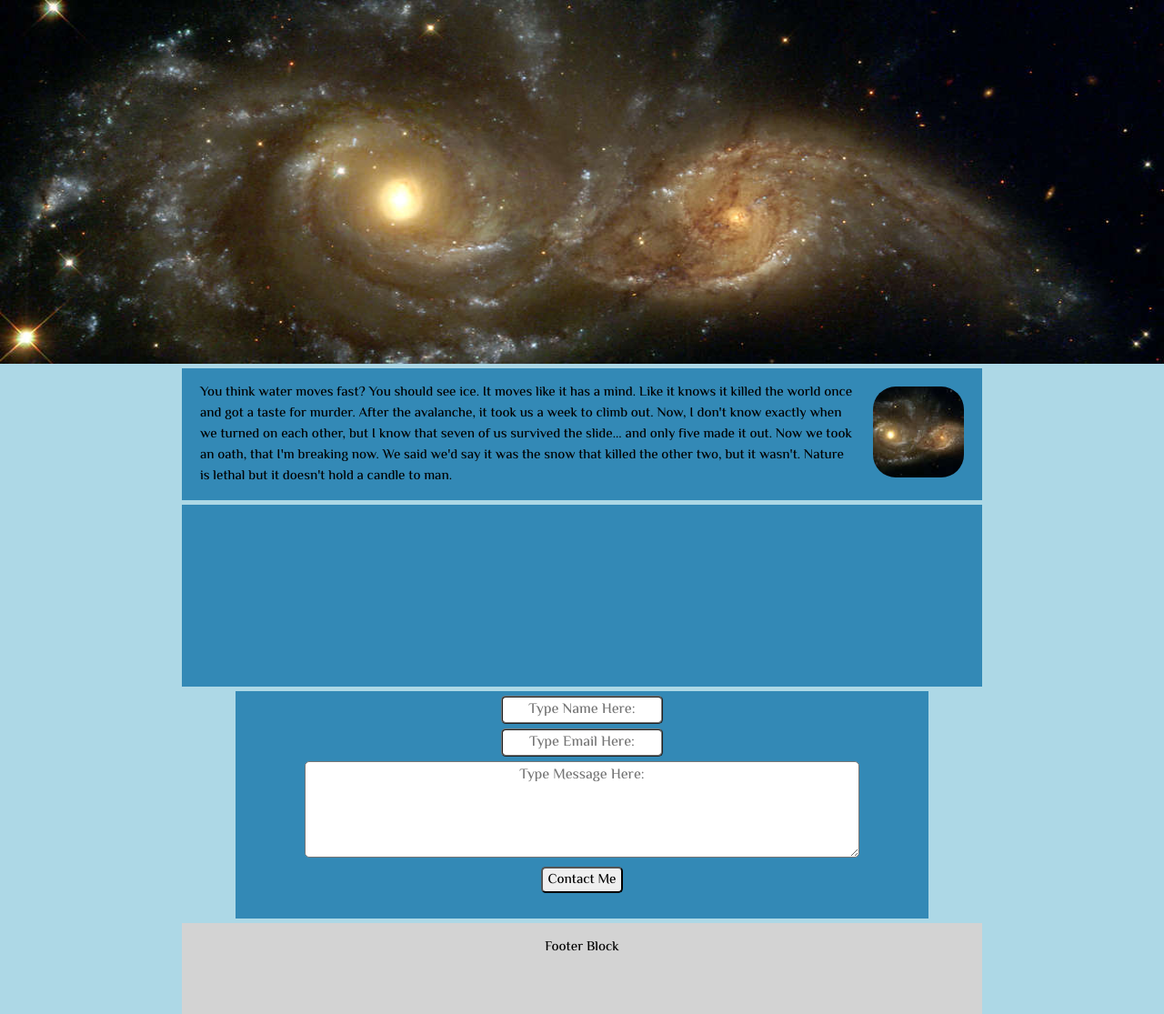
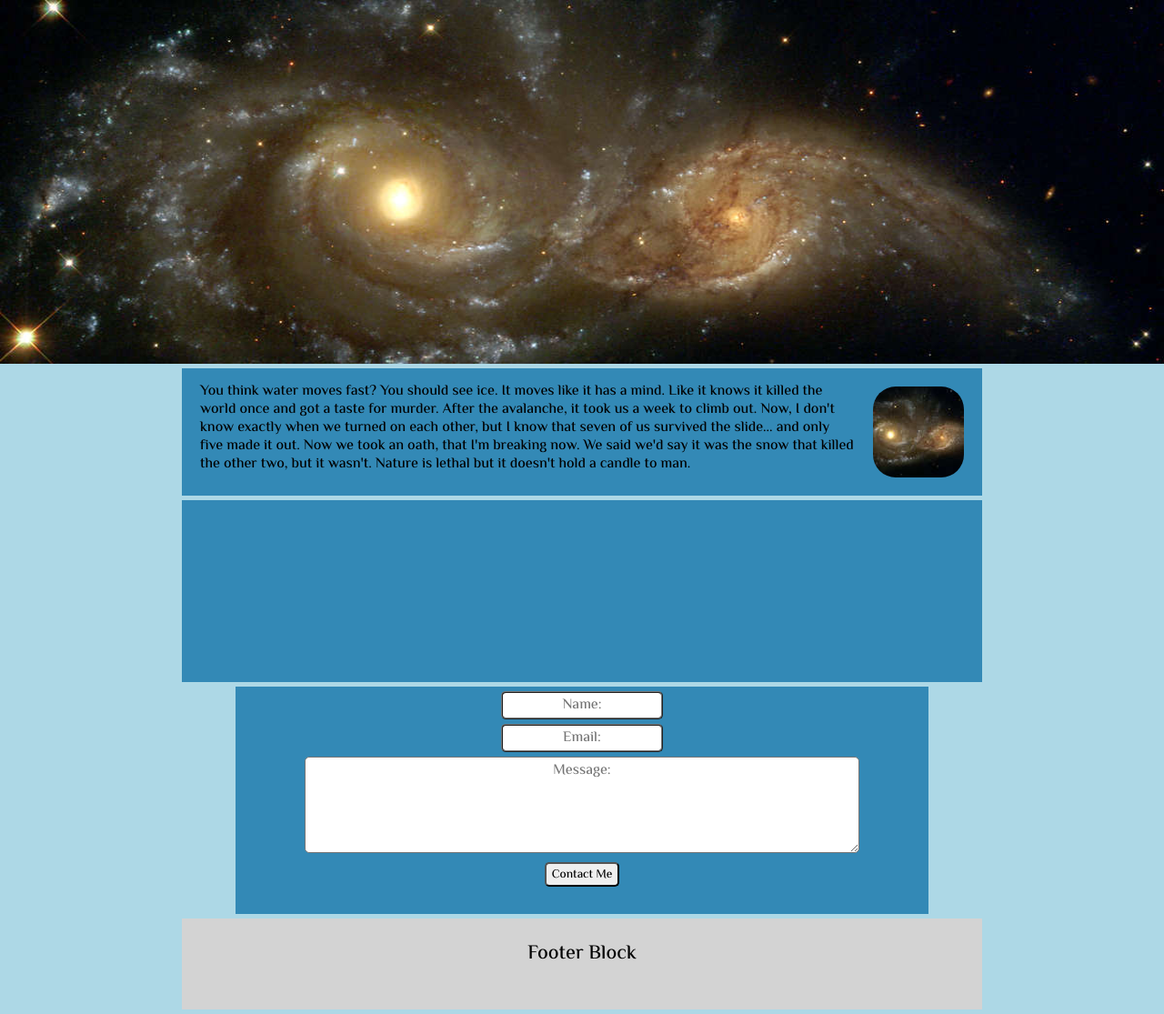
Before and after one commit to CristianAThompson/PracticeSplash, a plain HTML site: page index.html in a window 1280 px wide. Shown: the whole page at 91% size. Drawn offline with nearby package versions, Linux system fonts and the light colour scheme.

Commit message:
modify font-size

```diff
--- a/css/styles.css
+++ b/css/styles.css
@@ -7,7 +7,6 @@ html {
 *, *:before, *:after {
   text-align: inherit;
   vertical-align: inherit;
-  font-size: 15px;
 }
 
 body {
@@ -17,6 +16,8 @@ body {
 .profile-text {
   text-align: left;
   padding-left: 20px;
+  line-height: 20px;
+
 }
 
 .profile-picture {
--- a/index.html
+++ b/index.html
@@ -53,13 +53,13 @@
           <div class="col-13 contact-form" style="background-color: #3389B6;">
             <form action="https://formspree.io/thompsonacristian@gmail.com" method="POST">
               <div class="contact-div">
-                <input class="contact" type="text" name="name" id="name" placeholder="Type Name Here:">
+                <input class="contact" type="text" name="name" id="name" placeholder="Name:">
               </div>
               <div class="contact-div">
-                <input class="contact" type="email" name="_replyto" id="email" placeholder="Type Email Here:">
+                <input class="contact" type="email" name="_replyto" id="email" placeholder="Email:">
               </div>
               <div class="contact-div">
-                <textarea class="contact contact-text" name="message" rows="4" id="message" placeholder="Type Message Here:"></textarea>
+                <textarea class="contact contact-text" name="message" rows="4" id="message" placeholder="Message:"></textarea>
               </div>
               <div>
                 <input class="contact-button" id="submit" type="submit" value="Contact Me">
```
